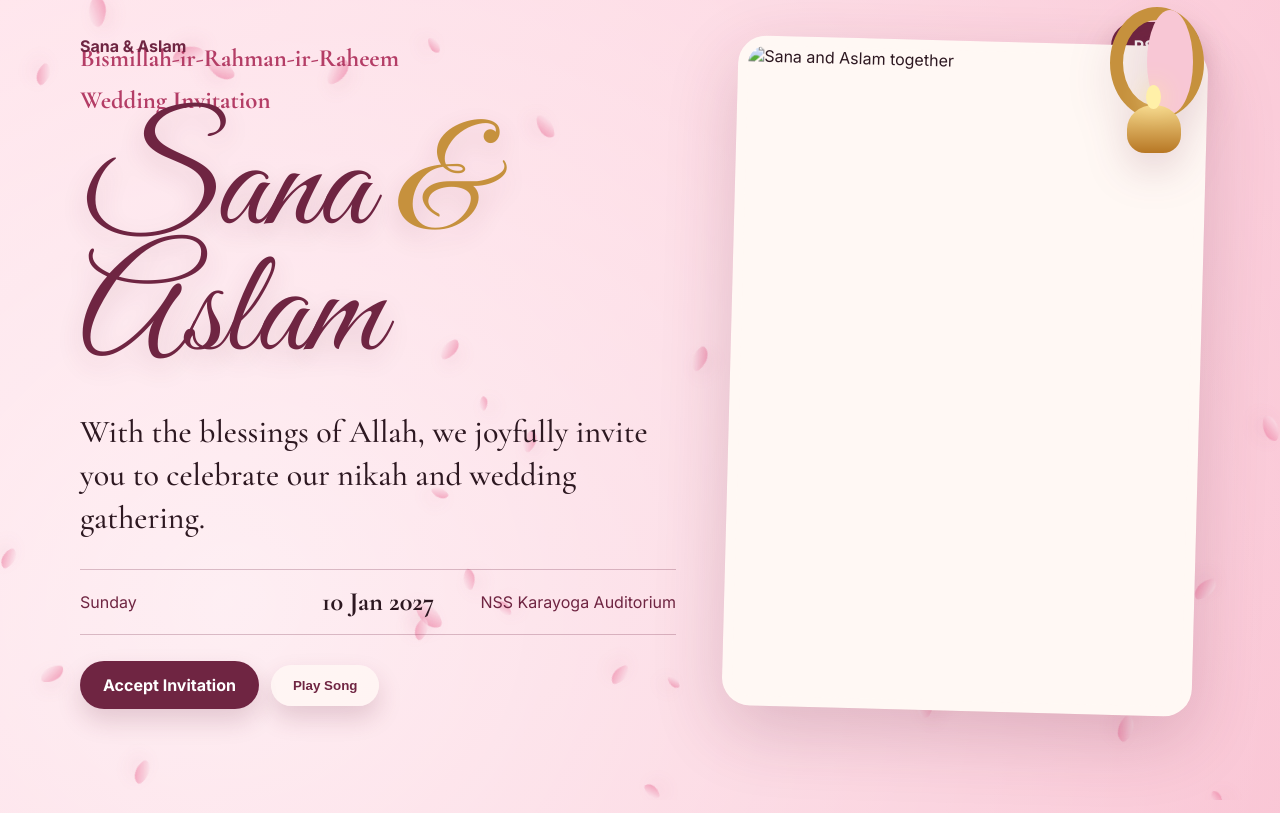
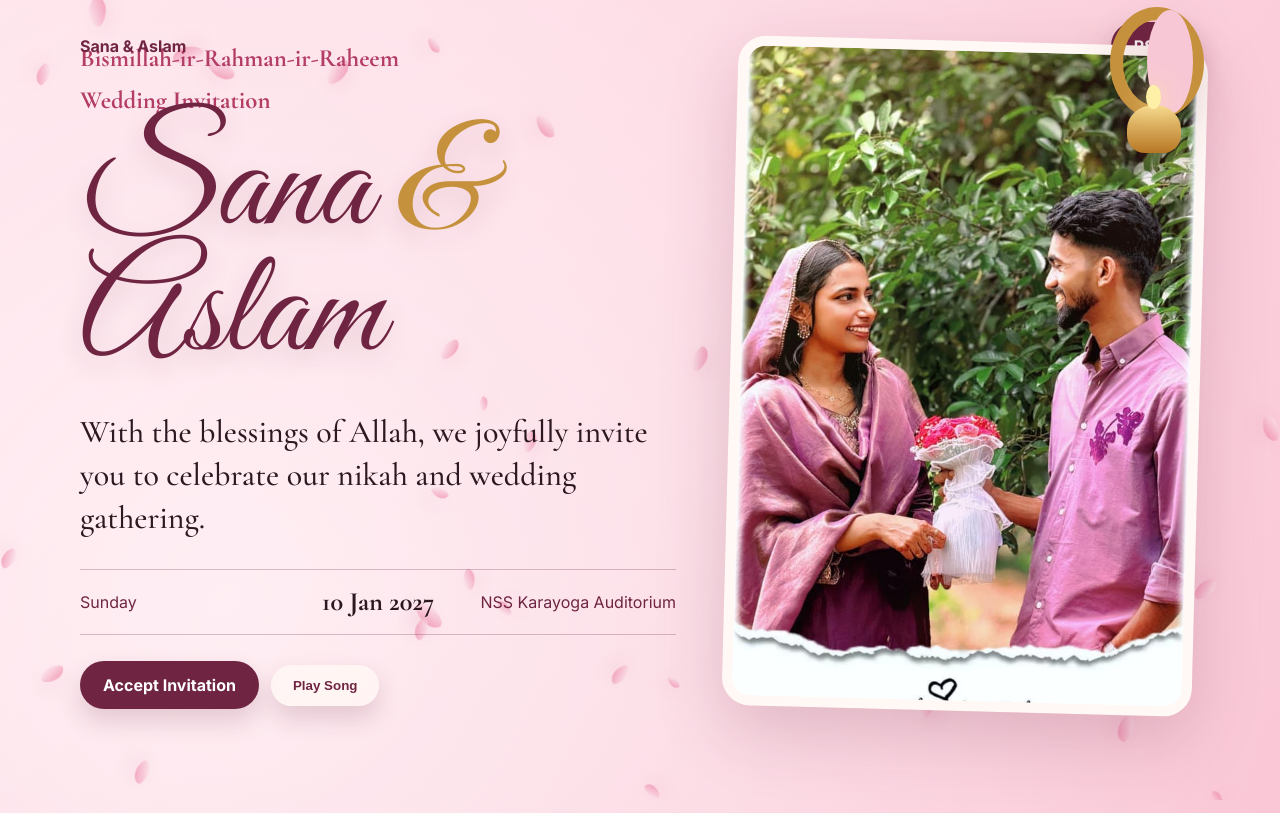
Before and after one commit to MuhammedJazil777l-coder/wedding-site, a plain HTML site: page index.html in a window 1280 px wide. Shown: the top 813 px of the page. Drawn offline with nearby package versions, Linux system fonts and the light colour scheme.

Commit message:
Update index.html

```diff
--- a/index.html
+++ b/index.html
@@ -45,7 +45,7 @@
           <span class="lamp"></span>
         </div>
         <figure class="hero-photo">
-          <img src="couple-black.jpeg" alt="Sana and Aslam together">
+          <img src="assets/couple-black.jpeg" alt="Sana and Aslam together">
         </figure>
       </div>
     </div>
```
